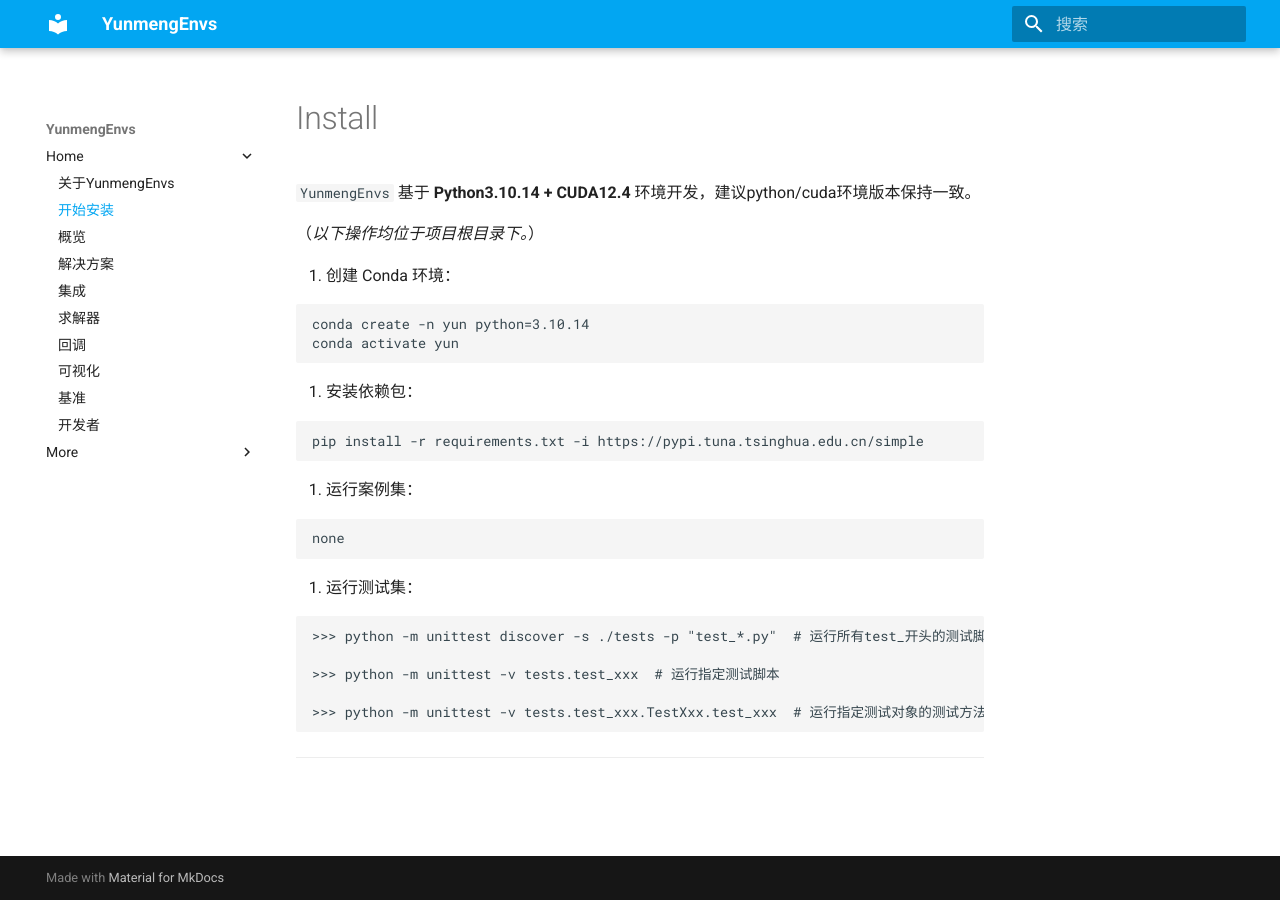
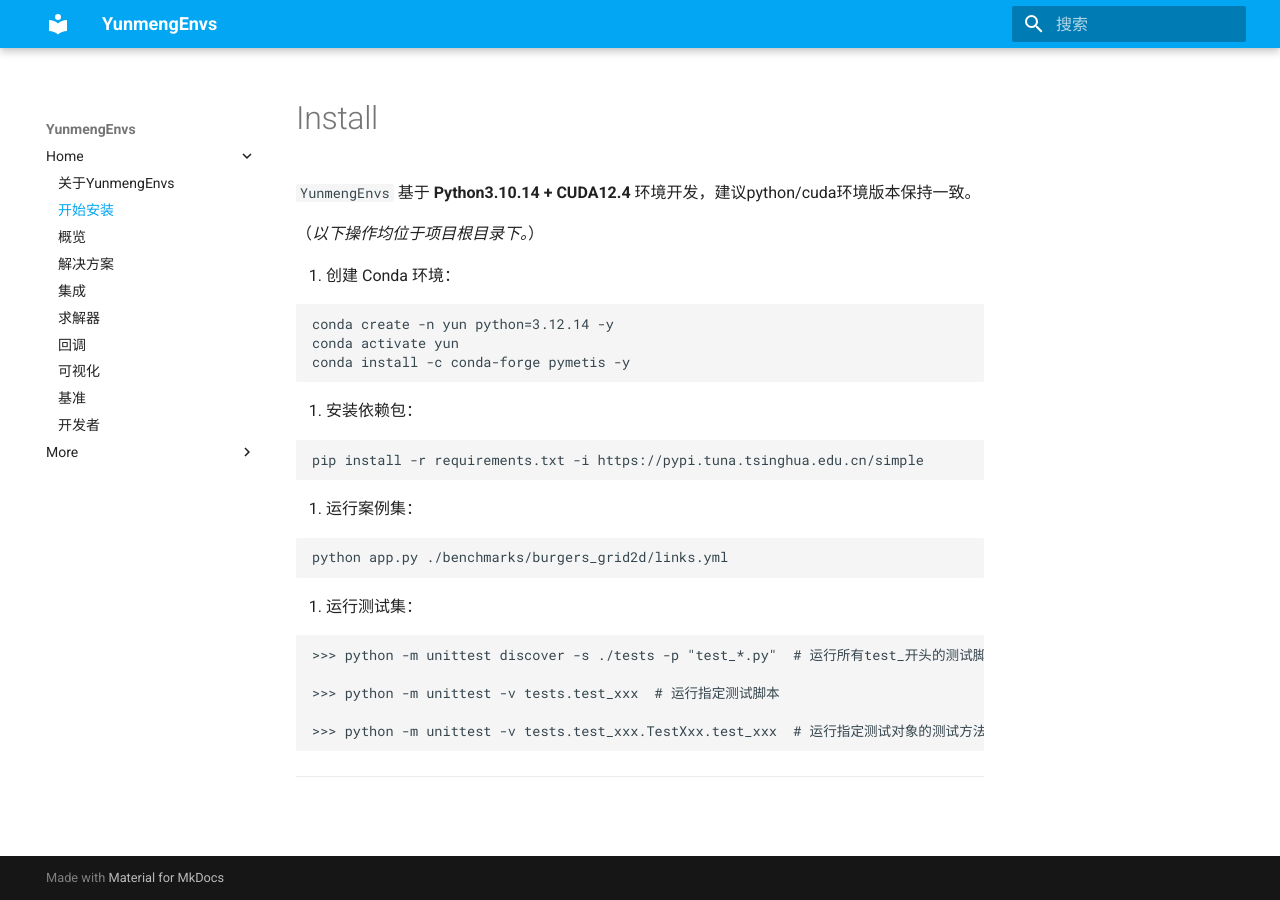
Before and after one commit to NumHub612/YunmengEnvs, an MkDocs documentation site: the page built from docs/Install.md, in a window 1280 px wide. Built offline with MkDocs 1.6.1 and Material for MkDocs 9.7.7, drawn with Linux system fonts in a browser that asks for light colours.

Commit message:
docs: update

````diff
--- a/docs/Install.md
+++ b/docs/Install.md
@@ -7,8 +7,9 @@
 1. 创建 Conda 环境：
 
 ```
-conda create -n yun python=3.10.14
+conda create -n yun python=3.12.14 -y
 conda activate yun
+conda install -c conda-forge pymetis -y
 ```
 
 2. 安装依赖包：
@@ -20,7 +21,7 @@ pip install -r requirements.txt -i https://pypi.tuna.tsinghua.edu.cn/simple
 3. 运行案例集：
 
 ```
-none
+python app.py ./benchmarks/burgers_grid2d/links.yml
 ```
 
 4. 运行测试集：
````
Also changed, not shown: 1 other file.
